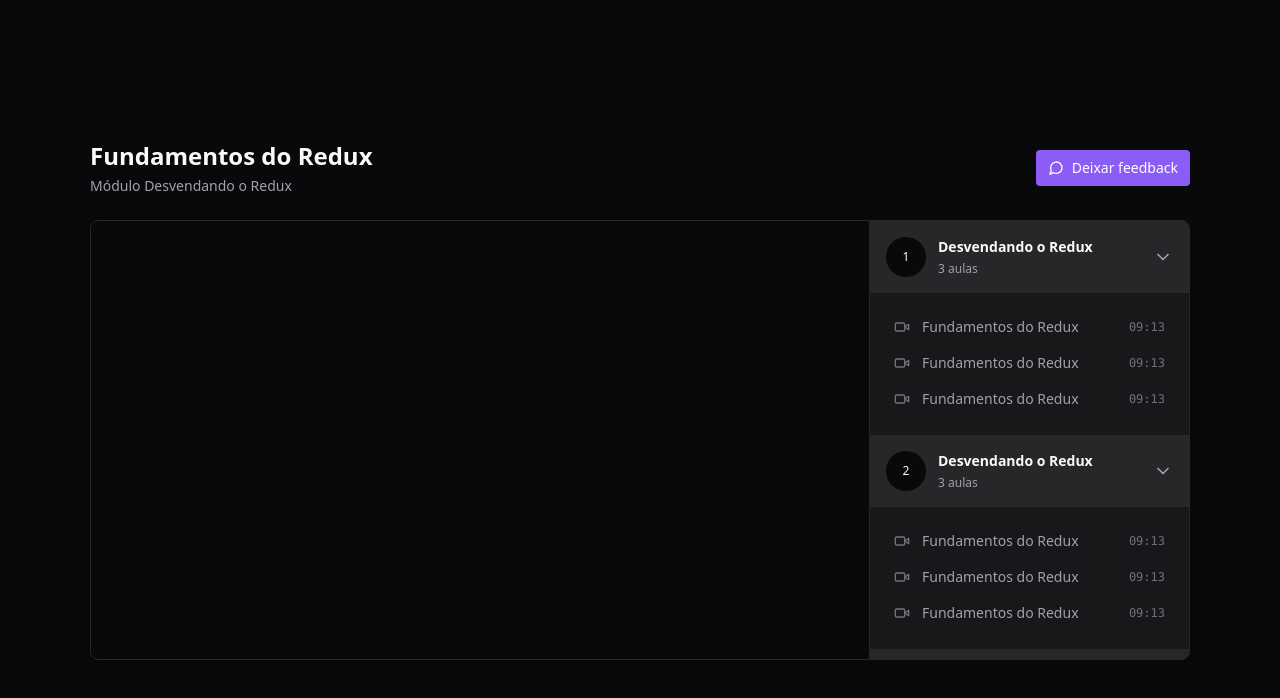
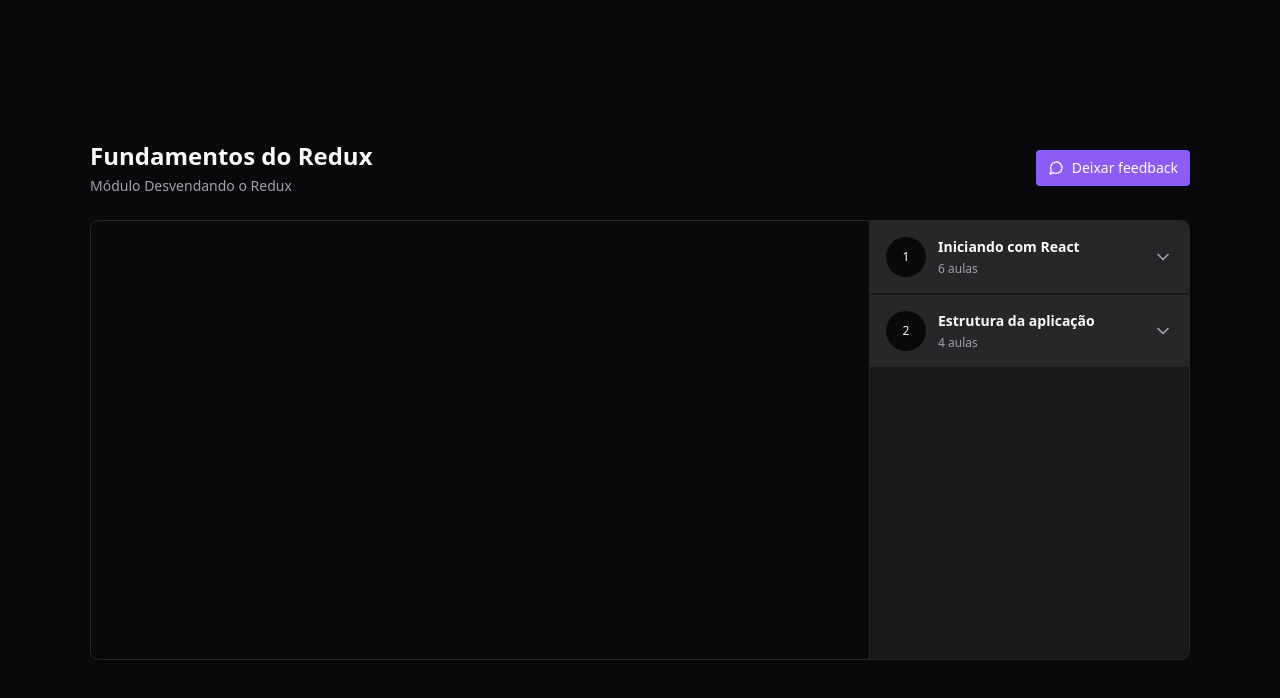
Before and after one commit to Jones-bass/react-redux-zustand, a React (Vite) app: page / in a window 1280 px wide. Shown: the top 698 px of the page. Built offline with nearby package versions, Linux system fonts and the light colour scheme.

Commit message:
Criando reduce player

```diff
--- a/package.json
+++ b/package.json
@@ -10,6 +10,7 @@
     "preview": "vite preview"
   },
   "dependencies": {
+    "@radix-ui/react-collapsible": "^1.0.3",
     "@reduxjs/toolkit": "^1.9.5",
     "lucide-react": "^0.263.1",
     "react": "^18.2.0",
--- a/src/components/Module.tsx
+++ b/src/components/Module.tsx
@@ -1,5 +1,7 @@
 import { ChevronDown } from 'lucide-react'
 import { Lesson } from './Lesson'
+import * as Collapsible from '@radix-ui/react-collapsible';
+import { useAppSelector } from '../store';
 
 interface ModuleProps {
   moduleIndex: number
@@ -8,9 +10,13 @@ interface ModuleProps {
 }
 
 export function Module({ moduleIndex, title, amountOfLessons }: ModuleProps) {
+  const lessons = useAppSelector(state => {
+    return state.player.course.modules[moduleIndex].lessons
+  })
+
   return (
-    <div>
-      <button className="flex w-full items-center gap-3 bg-zinc-800 p-4">
+    <Collapsible.Root className="group">
+      <Collapsible.Trigger className="flex w-full items-center gap-3 bg-zinc-800 p-4">
         <div className="flex h-10 w-10 rounded-full items-center justify-center bg-zinc-950 text-xs">
           {moduleIndex + 1}
         </div>
@@ -20,14 +26,22 @@ export function Module({ moduleIndex, title, amountOfLessons }: ModuleProps) {
           <span className="text-xs text-zinc-400">{amountOfLessons} aulas</span>
         </div>
 
-        <ChevronDown className="w-5 h-5 ml-auto text-zinc-400" />
-      </button>
+        <ChevronDown className="w-5 h-5 ml-auto text-zinc-400 group-data-[state=open]:rotate-180 transition-transform" />
+      </Collapsible.Trigger>
 
-      <nav className="relative flex flex-col gap-4 p-6">
-        <Lesson title="Fundamentos do Redux" duration="09:13" />
-        <Lesson title="Fundamentos do Redux" duration="09:13" />
-        <Lesson title="Fundamentos do Redux" duration="09:13" />
-      </nav>
-    </div>
+      <Collapsible.Content>
+        <nav className="relative flex flex-col gap-4 p-6">
+          {lessons.map((lesson) => {
+            return (
+              <Lesson
+                key={lesson.id}
+                title={lesson.title}
+                duration={lesson.duration}
+              />
+            )
+          })}
+        </nav>
+      </Collapsible.Content>
+    </Collapsible.Root>
   )
 }
--- a/src/pages/Player.tsx
+++ b/src/pages/Player.tsx
@@ -2,8 +2,13 @@ import { MessageCircle } from 'lucide-react'
 import { Header } from '../components/Header'
 import { Video } from '../components/Video'
 import { Module } from '../components/Module'
+import { useAppSelector } from '../store'
 
 export function Player() {
+  const modules = useAppSelector(state => {
+    return state.player.course.modules
+  })
+
   return (
     <div className="h-screen bg-zinc-950 text-zinc-50 flex justify-center items-center">
       <div className="flex w-[1100px] flex-col gap-6">
@@ -21,21 +26,16 @@ export function Player() {
             <Video />
           </div>
           <aside className="w-80 absolute top-0 bottom-0 right-0 border-l divide-y-2 divide-zinc-900 border-zinc-800 bg-zinc-900 overflow-y-scroll scrollbar scrollbar-thin scrollbar-track-zinc-950 scrollbar-thumb-zinc-800">
-            <Module
-              moduleIndex={0}
-              title="Desvendando o Redux"
-              amountOfLessons={3}
-            />
-            <Module
-              moduleIndex={1}
-              title="Desvendando o Redux"
-              amountOfLessons={3}
-            />
-            <Module
-              moduleIndex={2}
-              title="Desvendando o Redux"
-              amountOfLessons={3}
-            />
+            {modules.map((module, index) => {
+              return (
+                <Module
+                  key={module.id}
+                  moduleIndex={index}
+                  title={module.title}
+                  amountOfLessons={module.lessons.length}
+                />
+              )
+            })}
           </aside>
         </main>
       </div>
--- /dev/null
+++ b/src/slices/player.ts
@@ -0,0 +1,36 @@
+import { createSlice } from "@reduxjs/toolkit";
+
+const playerSlice = createSlice({
+  name: "player",
+  initialState: {
+    course: {
+      modules: [
+        {
+          id: '1',
+          title: 'Iniciando com React',
+          lessons: [
+            { id: 'Jai8w6K_GnY', title: 'CSS Modules', duration: '13:45' },
+            { id: 'w-DW4DhDfcw', title: 'Estilização do Post', duration: '10:05' },
+            { id: 'D83-55LUdKE', title: 'Componente: Header', duration: '06:33' },
+            { id: 'W_ATsETujaY', title: 'Componente: Sidebar', duration: '09:12' },
+            { id: 'Pj8dPeameYo', title: 'CSS Global', duration: '03:23' },
+            { id: '8KBq2vhwbac', title: 'Form de comentários', duration: '11:34' },
+          ],
+        },
+        {
+          id: '2',
+          title: 'Estrutura da aplicação',
+          lessons: [
+            { id: 'gE48FQXRZ_o', title: 'Componente: Comment', duration: '13:45' },
+            { id: 'Ng_Vk4tBl0g', title: 'Responsividade', duration: '10:05' },
+            { id: 'h5JA3wfuW1k', title: 'Interações no JSX', duration: '06:33' },
+            { id: '1G0vSTqWELg', title: 'Utilizando estado', duration: '09:12' },
+          ],
+        },
+      ],
+    }
+  },
+  reducers: {},
+})
+
+export const player = playerSlice.reducer;
--- a/src/store/index.ts
+++ b/src/store/index.ts
@@ -1,8 +1,12 @@
 import { configureStore } from '@reduxjs/toolkit'
 import { useSelector, TypedUseSelectorHook } from 'react-redux'
+import { player } from '../slices/player';
+
 
 export const store = configureStore({
-  reducer: {},
+  reducer: {
+    player
+  },
 })
 
 export type RootState = ReturnType<typeof store.getState>
```
Also changed, not shown: 1 other file (tests, documents, lock files or other folders).
